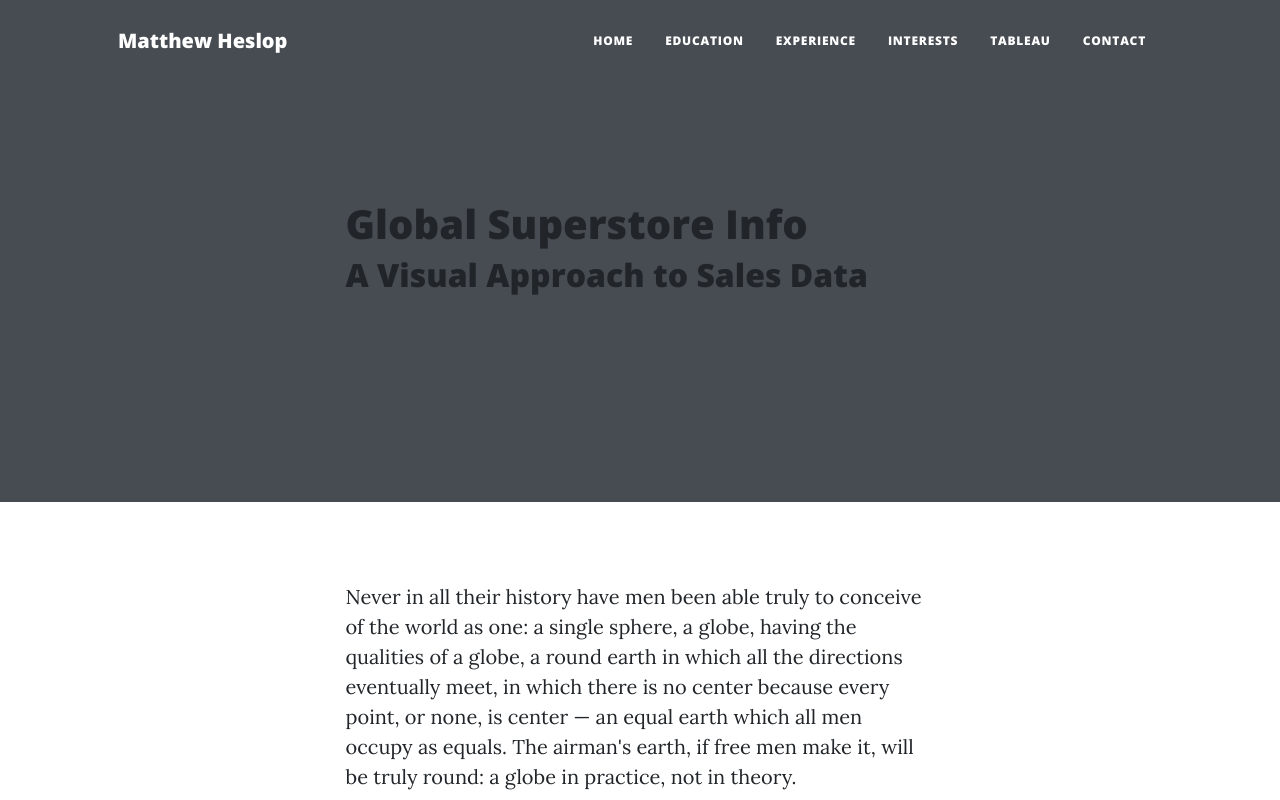
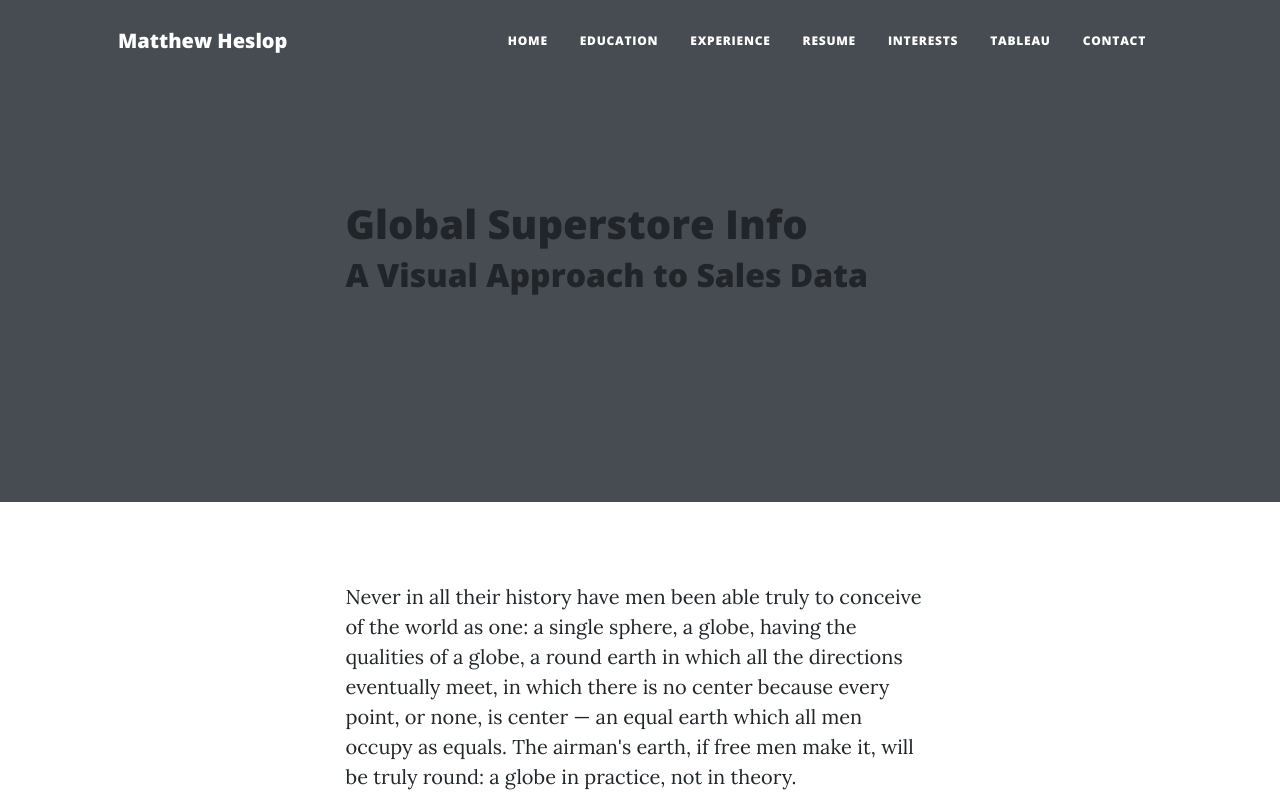
Before and after one commit to mheslop2/Matt-Personal-Website, a plain HTML site: page post.html in a window 1280 px wide. Shown: the top 800 px of the page. Drawn offline with nearby package versions, Linux system fonts and the light colour scheme.

Commit message:
Update post.html

```diff
--- a/post.html
+++ b/post.html
@@ -26,10 +26,17 @@
                 </button>
                 <div class="collapse navbar-collapse" id="navbarResponsive">
                     <ul class="navbar-nav ms-auto py-4 py-lg-0">
-                        <li class="nav-item"><a class="nav-link px-lg-3 py-3 py-lg-4" href="index.html">Home</a></li>
+                        <!--<li class="nav-item"><a class="nav-link px-lg-3 py-3 py-lg-4" href="index.html">Home</a></li>
                         <li class="nav-item"><a class="nav-link px-lg-3 py-3 py-lg-4" href="about.html">Education</a></li>
                         <li class="nav-item"><a class="nav-link px-lg-3 py-3 py-lg-4" href="about.html">Experience</a></li>
                         <li class="nav-item"><a class="nav-link px-lg-3 py-3 py-lg-4" href="about.html">Interests</a></li>
+                        <li class="nav-item"><a class="nav-link px-lg-3 py-3 py-lg-4" href="Tableau.html">Tableau</a></li>
+                        <li class="nav-item"><a class="nav-link px-lg-3 py-3 py-lg-4" href="contact.html">Contact</a></li>-->
+                        <li class="nav-item"><a class="nav-link px-lg-3 py-3 py-lg-4" href="index.html">Home</a></li>
+                        <li class="nav-item"><a class="nav-link px-lg-3 py-3 py-lg-4" href="Education.html">Education</a></li>
+                        <li class="nav-item"><a class="nav-link px-lg-3 py-3 py-lg-4" href="Experience.html">Experience</a></li>
+                        <li class="nav-item"><a class="nav-link px-lg-3 py-3 py-lg-4" href="Resume.html">Resume</a></li>
+                        <li class="nav-item"><a class="nav-link px-lg-3 py-3 py-lg-4" href="Interests.html">Interests</a></li>
                         <li class="nav-item"><a class="nav-link px-lg-3 py-3 py-lg-4" href="Tableau.html">Tableau</a></li>
                         <li class="nav-item"><a class="nav-link px-lg-3 py-3 py-lg-4" href="contact.html">Contact</a></li>
                     </ul>
```
